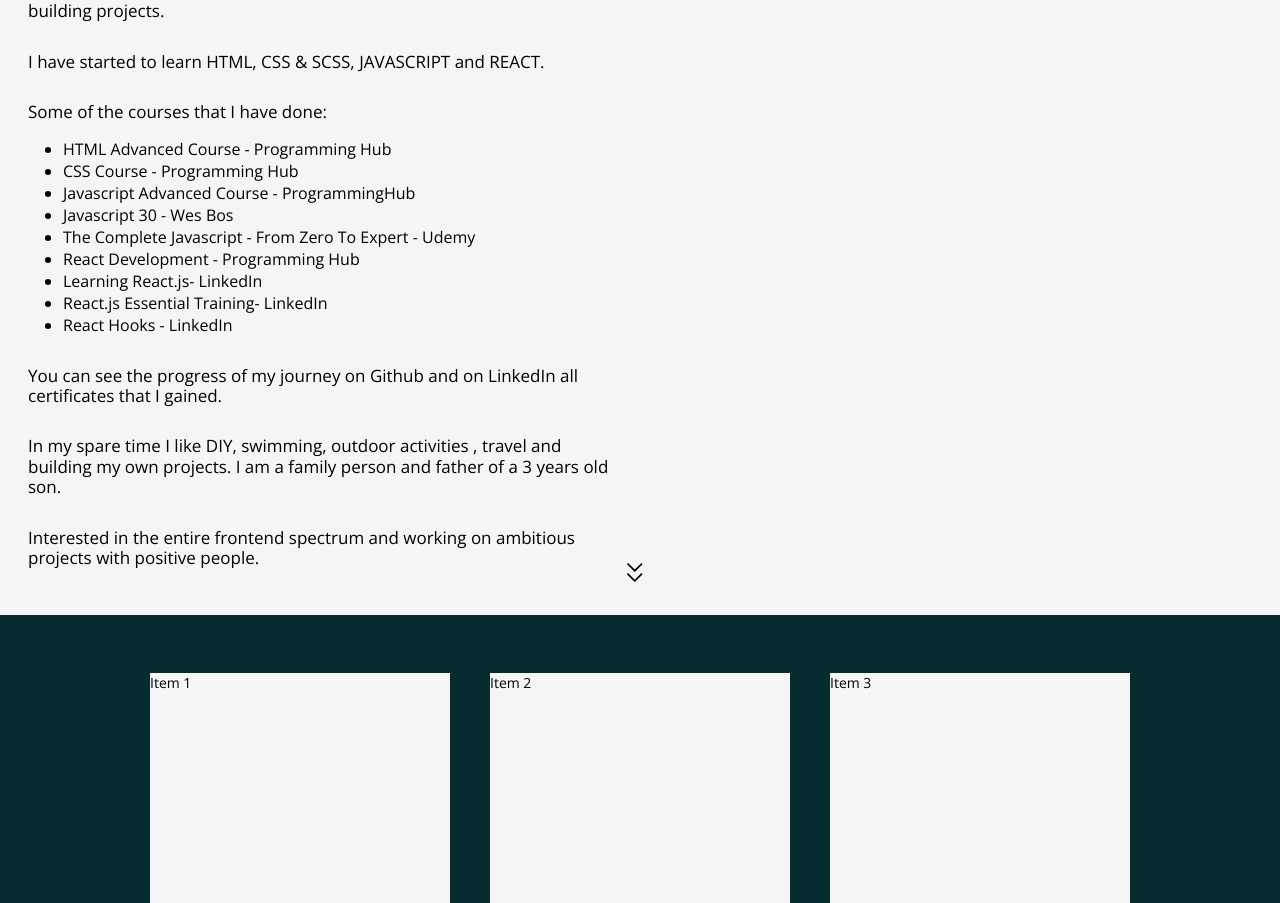
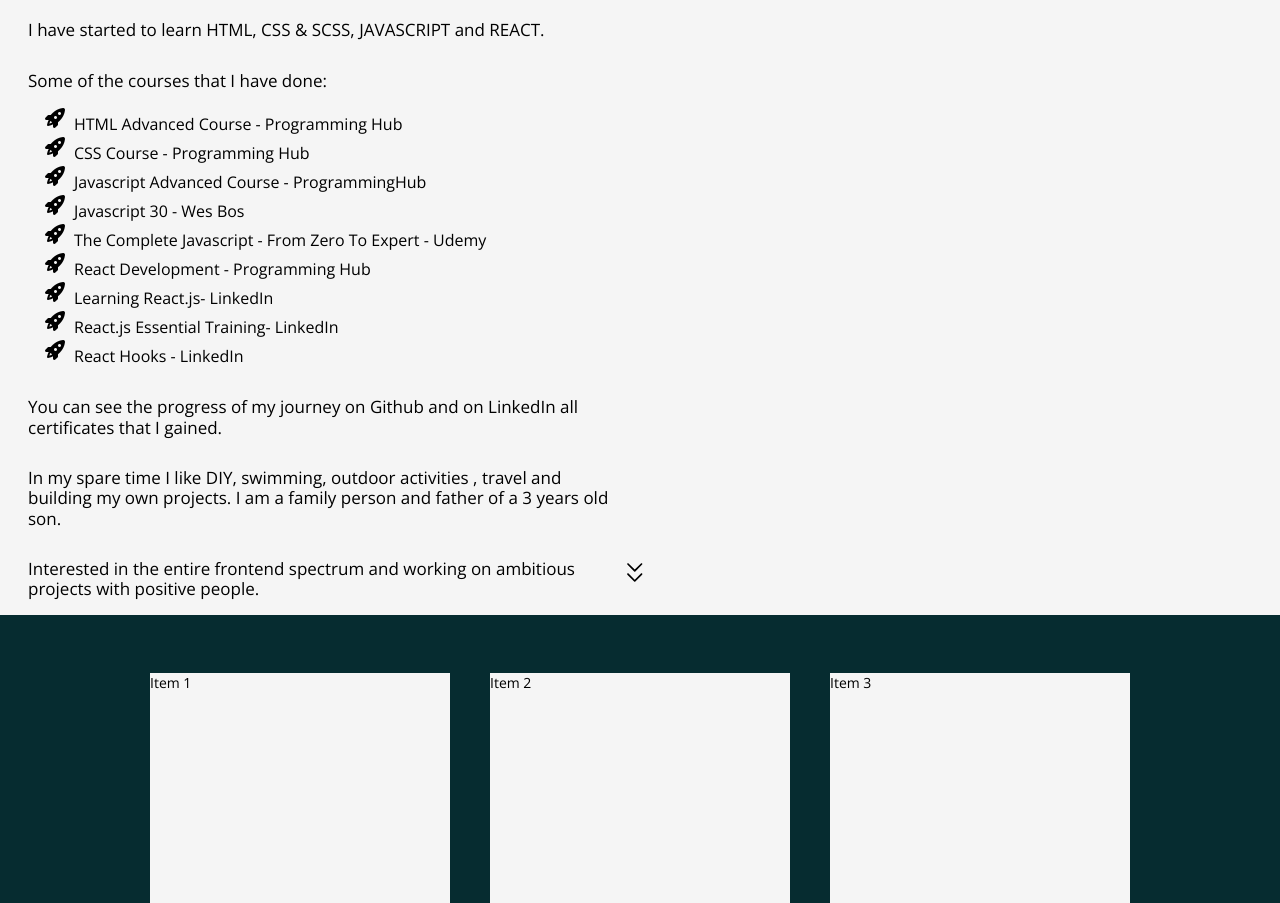
Before and after one commit to Adriantutuianu/personal-website, a React (Create React App) app: page / in a window 1280 px wide. Shown: the part 985-1888 px from the top of the page. Built offline with nearby package versions, Linux system fonts and the light colour scheme.

Commit message:
Imported image for list - about section

```diff
--- a/src/Sections/about.scss
+++ b/src/Sections/about.scss
@@ -22,7 +22,9 @@
       line-height: 1.2;
     }
     .courses {
-      margin-left: 35px;
+      list-style-image: url("../icons/rocket.png");
+      list-style-position: inside;
+      margin-left: 15px;
       margin-top: 15px;
     }
   }
```
Also changed, not shown: src/icons/rocket.png (added).
